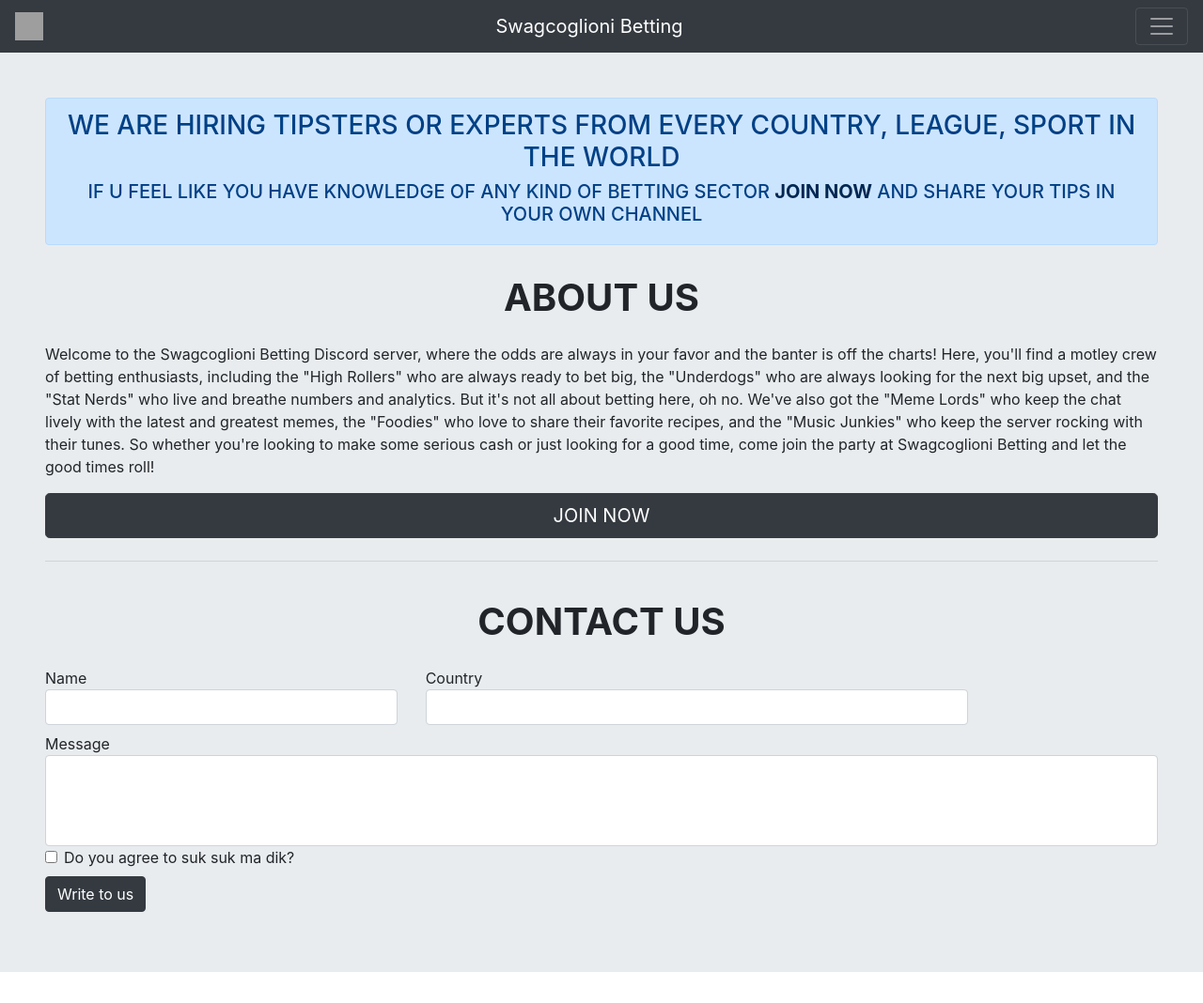
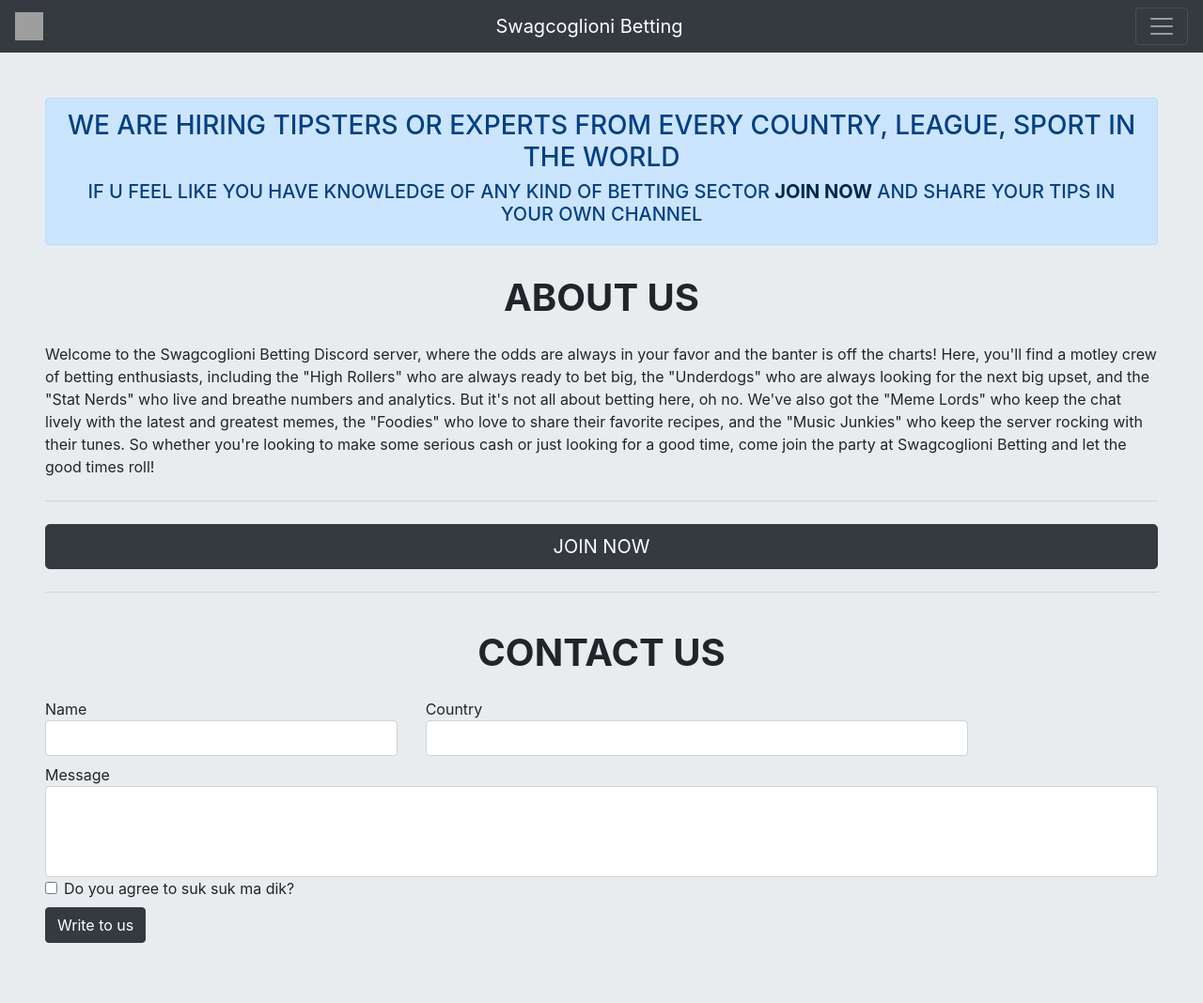
Before and after one commit to juanlepen/juanlepen.github.io, a Jekyll site: the page built from about.html, in a window 1280 px wide and 1068 px high. Shown: the whole window at 94% size. Built offline with Jekyll 4.4.1, drawn with Linux system fonts in a browser that asks for light colours; nearby versions of some CDN libraries; grey boxes are pictures that could not be loaded.

Commit message:
Update about.html

```diff
--- a/about.html
+++ b/about.html
@@ -8,6 +8,7 @@ title: About
   But it's not all about betting here, oh no. We've also got the "Meme Lords" who keep the chat lively with the latest and greatest memes, the "Foodies" who love to share their favorite recipes, and the "Music Junkies" who keep the server rocking with their tunes.
   So whether you're looking to make some serious cash or just looking for a good time, come join the party at Swagcoglioni Betting and let the good times roll!
   </p>
+ <hr class="my-4">
   <p class="lead">
    <a class="btn btn-dark btn-lg btn-block" href="https://discord.gg/yZKTsPcekg">JOIN NOW</a>
   </p>
```
